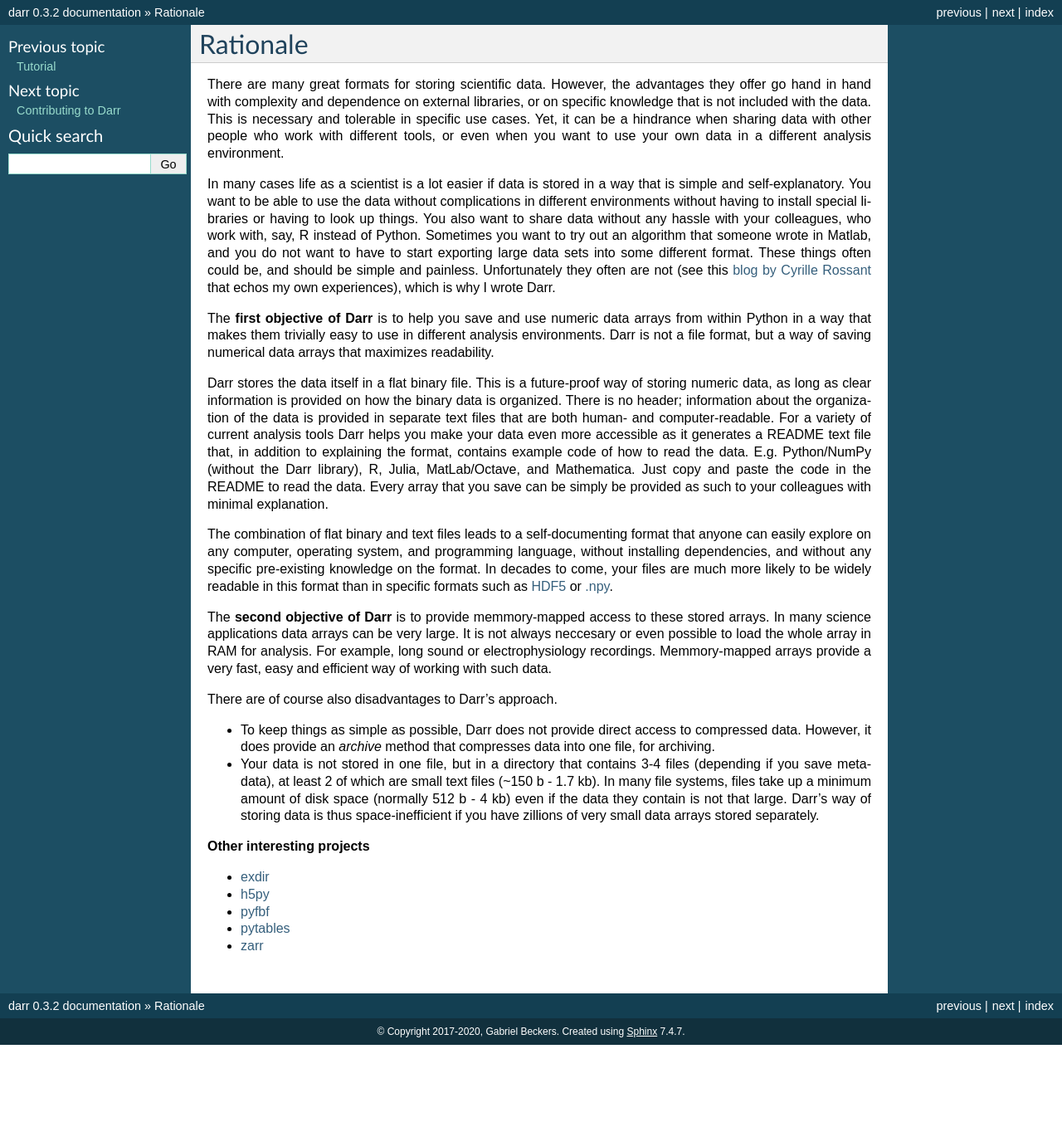
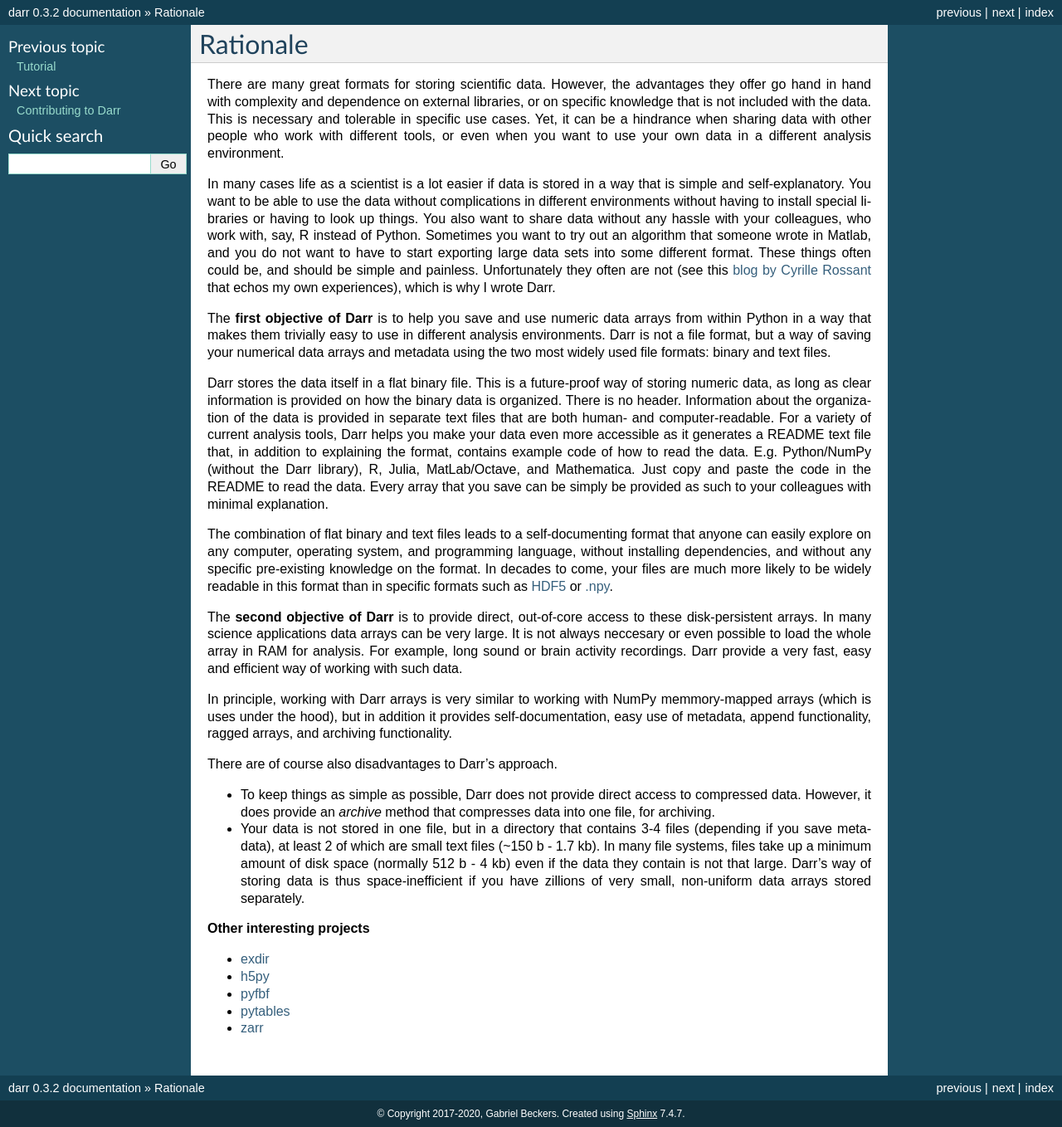
Before and after one commit to gbeckers/Darr, a Sphinx documentation site: the page built from docs/rationale.rst, in a window 1280 px wide. Shown: the whole page at 83% size. Built offline with Sphinx 7.4.7, drawn with Linux system fonts in a browser that asks for light colours; before the commit the page ends 1259 px from its top, so only the background shows below that.

Commit message:
improve rationale text

```diff
--- a/docs/rationale.rst
+++ b/docs/rationale.rst
@@ -24,13 +24,14 @@
 The **first objective of Darr** is to help you save and use numeric data
 arrays from within Python in a way that makes them trivially easy to use in
 different analysis environments. Darr is not a file format, but a way of saving
-numerical data arrays that maximizes readability.
+your numerical data arrays and metadata using the two most widely used file
+formats: binary and text files.
 
 Darr stores the data itself in a flat binary file. This is a future-proof
 way of storing numeric data, as long as clear information is provided on how
-the binary data is organized. There is no header; information about the
+the binary data is organized. There is no header. Information about the
 organization of the data is provided in separate text files that are both
-human- and computer-readable. For a variety of current analysis tools Darr
+human- and computer-readable. For a variety of current analysis tools, Darr
 helps you make your data even more accessible as it generates a README text
 file that, in addition to explaining the format, contains example code of how
 to read the data. E.g. Python/NumPy (without the Darr library), R, Julia,
@@ -47,12 +48,17 @@
 `HDF5 <https://www.hdfgroup.org/>`__ or
 `.npy <https://docs.scipy.org/doc/numpy-dev/neps/npy-format.html>`__.
 
-The **second objective of Darr** is to provide memmory-mapped access to these
-stored arrays. In many science applications data arrays can be very large.
-It is not always neccesary or even possible to load the whole array in RAM for
-analysis. For example, long sound or electrophysiology recordings.
-Memmory-mapped arrays provide a very fast, easy and efficient way of working
+The **second objective of Darr** is to provide direct, out-of-core access to
+these disk-persistent arrays. In many science applications data arrays can be
+very large. It is not always neccesary or even possible to load the whole
+array in RAM for analysis. For example, long sound or brain activity
+recordings. Darr provide a very fast, easy and efficient way of working
 with such data.
+
+In principle, working with Darr arrays is very similar to working with NumPy
+memmory-mapped arrays (which is uses under the hood), but in addition it
+provides self-documentation, easy use of metadata, append functionality, ragged
+arrays, and archiving functionality.
 
 There are of course also disadvantages to Darr's approach.
 
@@ -64,8 +70,8 @@
    small text files (~150 b - 1.7 kb). In many file systems, files take up a
    minimum amount of disk space (normally 512 b - 4 kb) even if the data
    they contain is not that large. Darr's way of storing data is thus
-   space-inefficient if you have zillions of very small data arrays stored
-   separately.
+   space-inefficient if you have zillions of very small, non-uniform data
+   arrays stored separately.
 
 **Other interesting projects**
 
```
